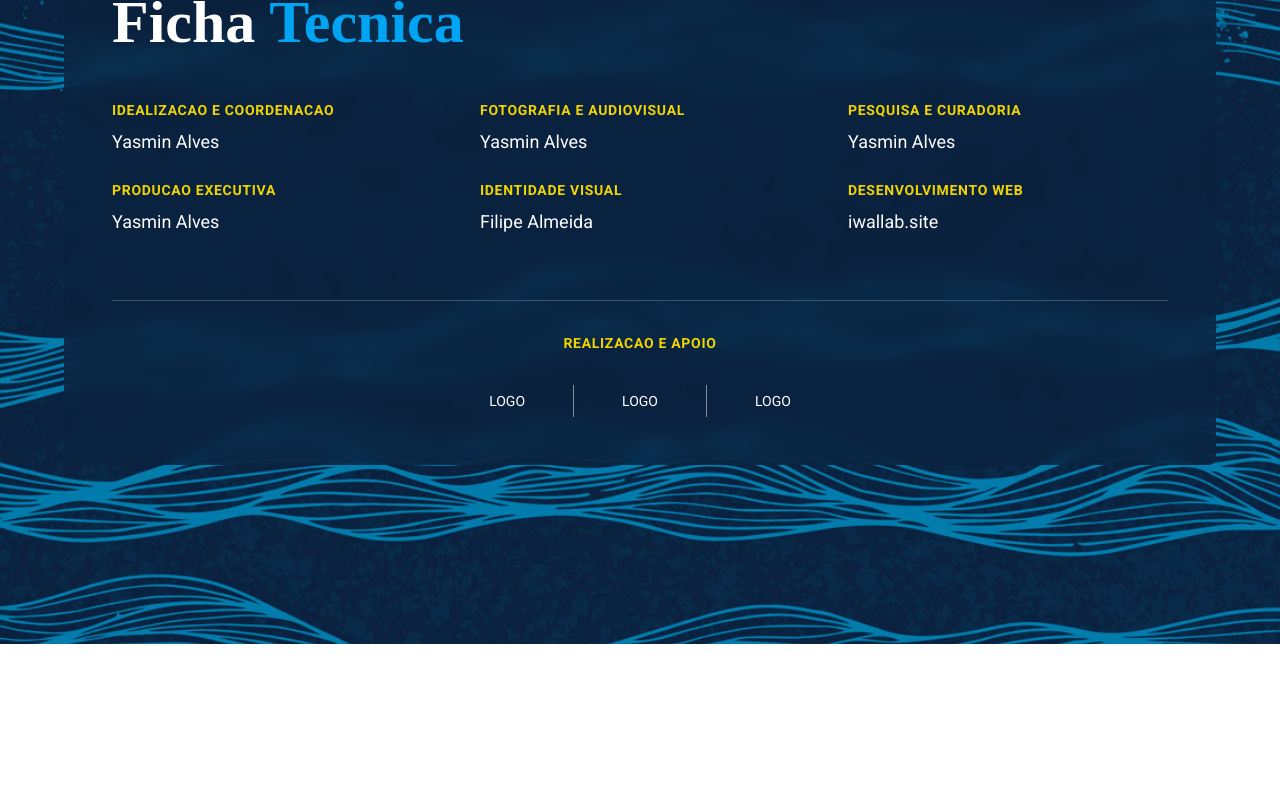
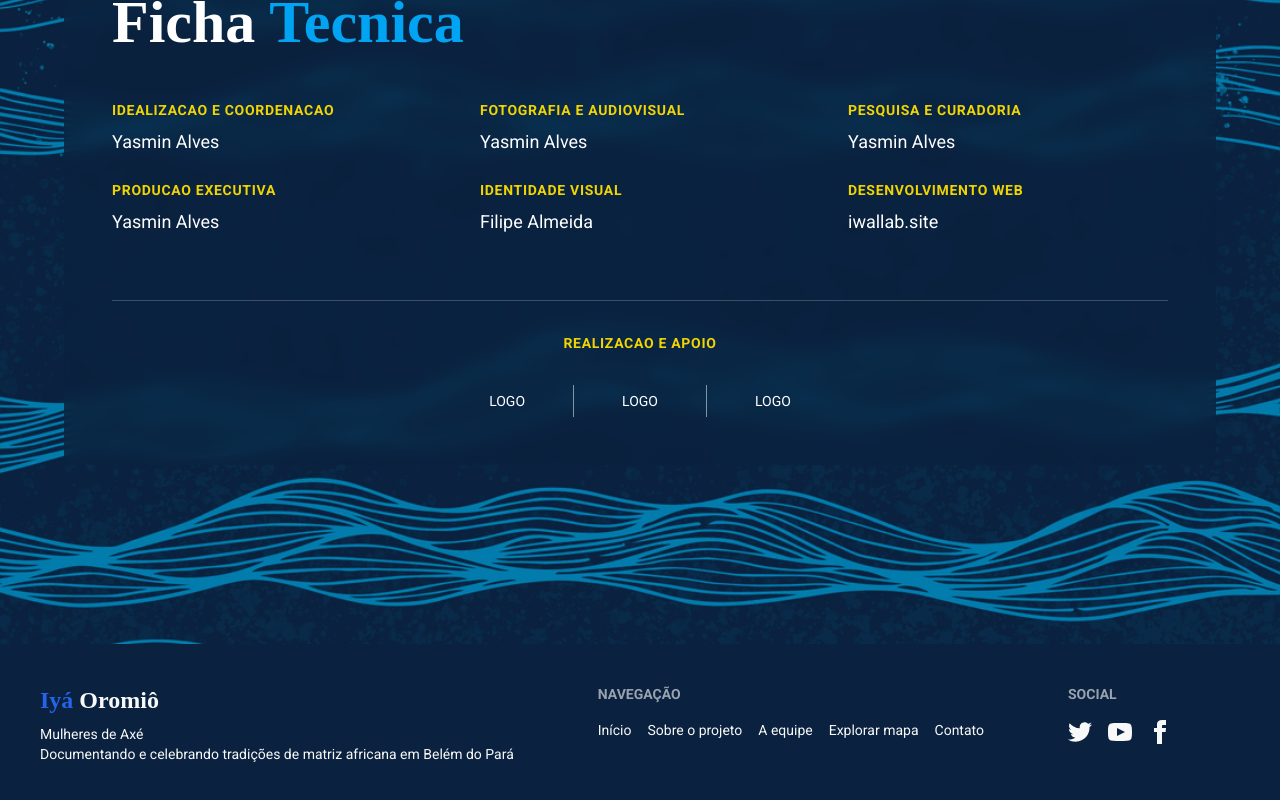
Before and after one commit to saudlari/IyaOromio, a React (Vite) app: page / in a window 1280 px wide. Shown: the part 2935-3735 px from the top of the page. Before the commit the page ends 3579 px from the top, so only its background shows below. Built offline with nearby package versions, Linux system fonts and the light colour scheme; a web font is replaced by a local one.

Commit message:
(feat) : implement footer with social links

```diff
--- /dev/null
+++ b/src/components/Footer.jsx
@@ -0,0 +1,68 @@
+import { Link } from 'react-router-dom'
+
+export default function Footer() {
+    return (
+        <div>
+            <footer className="footer sm:footer-horizontal bg-base-100 text-neutral-content p-10">
+                <aside>
+                    <h2 className="text-2xl font-display font-bold">
+                        <span className="text-secondary">Iyá</span> Oromiô
+                    </h2>
+                    <p>
+                        Mulheres de Axé
+                        <br />
+                        Documentando e celebrando tradições de matriz africana em Belém do Pará
+                    </p>
+                </aside>
+                <nav>
+                    <h6 className="footer-title">Navegação</h6>
+                    <div className="grid grid-flow-col gap-4">
+                        <Link to="/" className="link link-hover">Início</Link>
+                        <Link to="/about" className="link link-hover">Sobre o projeto</Link>
+                        <Link to="/team" className="link link-hover">A equipe</Link>
+                        <Link to="/map" className="link link-hover">Explorar mapa</Link>
+                        <Link to="/contact" className="link link-hover">Contato</Link>
+                    </div>
+                </nav>
+                <nav>
+                    <h6 className="footer-title">Social</h6>
+                    <div className="grid grid-flow-col gap-4">
+                        <a href="https://twitter.com" target="_blank" rel="noopener noreferrer" aria-label="Twitter">
+                            <svg
+                                xmlns="http://www.w3.org/2000/svg"
+                                width="24"
+                                height="24"
+                                viewBox="0 0 24 24"
+                                className="fill-current">
+                                <path
+                                    d="M24 4.557c-.883.392-1.832.656-2.828.775 1.017-.609 1.798-1.574 2.165-2.724-.951.564-2.005.974-3.127 1.195-.897-.957-2.178-1.555-3.594-1.555-3.179 0-5.515 2.966-4.797 6.045-4.091-.205-7.719-2.165-10.148-5.144-1.29 2.213-.669 5.108 1.523 6.574-.806-.026-1.566-.247-2.229-.616-.054 2.281 1.581 4.415 3.949 4.89-.693.188-1.452.232-2.224.084.626 1.956 2.444 3.379 4.6 3.419-2.07 1.623-4.678 2.348-7.29 2.04 2.179 1.397 4.768 2.212 7.548 2.212 9.142 0 14.307-7.721 13.995-14.646.962-.695 1.797-1.562 2.457-2.549z"></path>
+                            </svg>
+                        </a>
+                        <a href="https://youtube.com" target="_blank" rel="noopener noreferrer" aria-label="YouTube">
+                            <svg
+                                xmlns="http://www.w3.org/2000/svg"
+                                width="24"
+                                height="24"
+                                viewBox="0 0 24 24"
+                                className="fill-current">
+                                <path
+                                    d="M19.615 3.184c-3.604-.246-11.631-.245-15.23 0-3.897.266-4.356 2.62-4.385 8.816.029 6.185.484 8.549 4.385 8.816 3.6.245 11.626.246 15.23 0 3.897-.266 4.356-2.62 4.385-8.816-.029-6.185-.484-8.549-4.385-8.816zm-10.615 12.816v-8l8 3.993-8 4.007z"></path>
+                            </svg>
+                        </a>
+                        <a href="https://facebook.com" target="_blank" rel="noopener noreferrer" aria-label="Facebook">
+                            <svg
+                                xmlns="http://www.w3.org/2000/svg"
+                                width="24"
+                                height="24"
+                                viewBox="0 0 24 24"
+                                className="fill-current">
+                                <path
+                                    d="M9 8h-3v4h3v12h5v-12h3.642l.358-4h-4v-1.667c0-.955.192-1.333 1.115-1.333h2.885v-5h-3.808c-3.596 0-5.192 1.583-5.192 4.615v3.385z"></path>
+                            </svg>
+                        </a>
+                    </div>
+                </nav>
+            </footer>
+        </div>
+    )
+}
--- a/src/main.jsx
+++ b/src/main.jsx
@@ -2,12 +2,14 @@
 import { createRoot } from 'react-dom/client'
 import { BrowserRouter } from 'react-router-dom'
 import './index.css'
+import Header from './components/Header.jsx'
+import Footer from './components/Footer.jsx'
 import App from './App.jsx'
 
-createRoot(document.getElementById('root')).render(
-  <StrictMode>
-    <BrowserRouter>
-      <App />
-    </BrowserRouter>
-  </StrictMode>,
-)
+createRoot(document.getElementById('root')).render( <StrictMode>
+  <BrowserRouter>
+    <Header />
+    <App />
+    <Footer />
+  </BrowserRouter>
+</StrictMode>)
--- a/src/pages/AboutPage.jsx
+++ b/src/pages/AboutPage.jsx
@@ -1,10 +1,8 @@
-import Header from '../components/Header'
 import About from './Home/AboutSection'
 
 export default function AboutPage() {
   return (
     <>
-      <Header />
       <About />
     </>
   )
--- a/src/pages/Home/Home.jsx
+++ b/src/pages/Home/Home.jsx
@@ -1,4 +1,3 @@
-import Header from '../../components/Header'
 import Hero from './Hero'
 import AboutSection from './AboutSection'
 import WomanSection from './WomanSection'
@@ -7,7 +6,6 @@
 export default function Home() {
     return (
         <>
-            <Header />
             <Hero />
             <AboutSection />
             <WomanSection />
```
